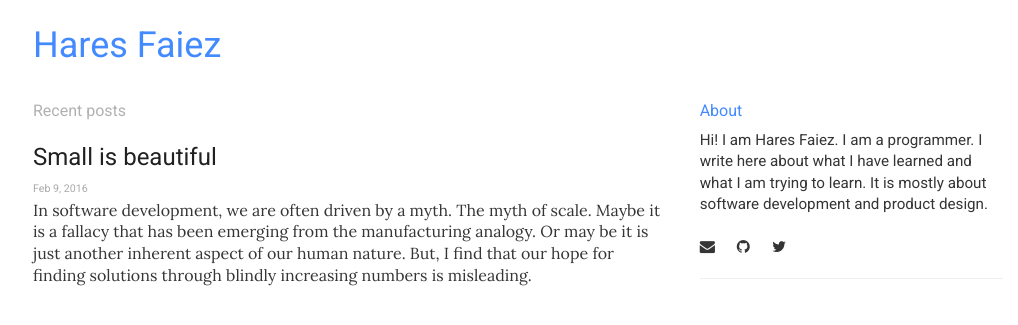
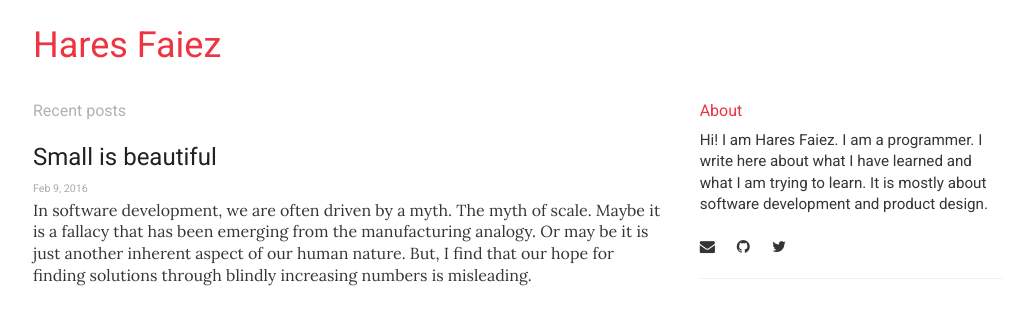
Before and after one commit to haresfaiez/haresfaiez.github.io, a Jekyll site: the page built from index.html, in a window 1280 px wide. Shown: the top 325 px of the page, without its empty margins (122-1140 px from the left). Built offline with Jekyll 4.4.1, drawn with Linux system fonts in a browser that asks for light colours.

Commit message:
Change anchors color to red

```diff
--- a/_sass/foundation/_global.scss
+++ b/_sass/foundation/_global.scss
@@ -311,7 +311,7 @@ $alert-color: #f04124 !default;     // cinnabar
 $success-color: #43AC6A !default;   // sea-green
 $warning-color: #f08a24 !default;   // carrot
 $info-color: #a0d3e8 !default;      // cornflower
-$anchor-color: #448AFF !default;
+$anchor-color: #EE3440 !default;
 
 // We use these to define default font stacks
 $font-family-lato: 'Lora';
```
